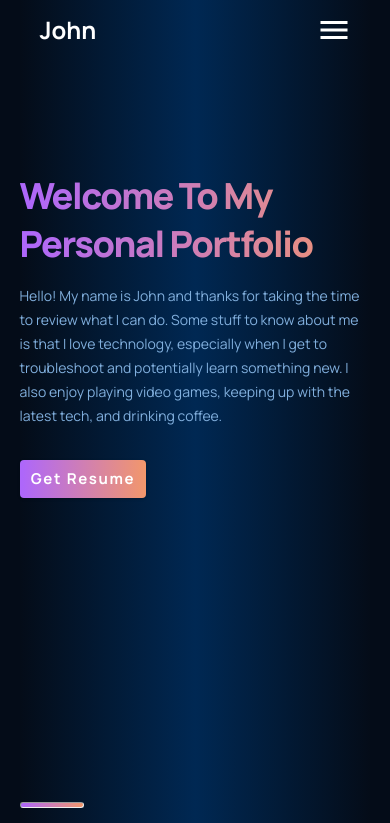
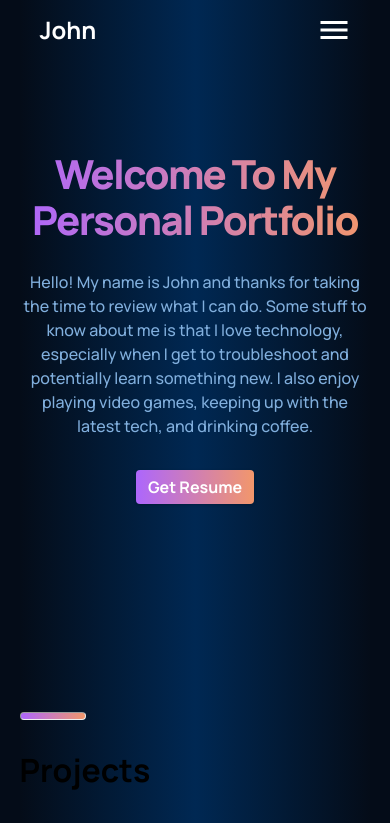
Before and after one commit to almazankaze/almazankaze.github.io, a React (Create React App) app: page / in a window 390 px wide. Shown: the top 823 px of the page. Built offline with nearby package versions, Linux system fonts and the light colour scheme.

Commit message:
updated css for header and added reset css

```diff
--- a/src/App.css
+++ b/src/App.css
@@ -1,30 +1,3 @@
-* {
-  box-sizing: border-box;
-  padding: 0;
-  margin: 0;
-  scroll-behavior: smooth;
-}
-
-body {
-  background: var(--color-bg);
-  color: #fff;
-  font-family: var(--font-family);
-  line-height: 1.5;
-}
-
-a {
-  color: unset;
-  text-decoration: none;
-}
-
-p {
-  color: var(--color-text);
-}
-
-section {
-  padding: 7em 0;
-}
-
 .app {
   width: 90%;
   max-width: 1200px;
@@ -35,12 +8,10 @@ section {
   text-transform: capitalize;
   font-weight: bold;
   background: var(--gradient-text);
-  color: #fff;
-  padding: 0.5em 0.75em;
-
-  letter-spacing: 0.1rem;
+  color: var(--white);
+  padding: 0.5rem 0.75rem;
+  text-decoration: none;
   display: inline-block;
-  transition: all 0.3s linear;
   font-size: 1.125rem;
   border: none;
   outline: none;
@@ -85,10 +56,6 @@ section {
 }
 
 @media screen and (max-width: 650px) {
-  .btn {
-    font-size: 0.938rem;
-  }
-
   .section-title {
     font-size: 2rem;
   }
@@ -97,3 +64,9 @@ section {
     font-size: 0.875rem;
   }
 }
+
+@media screen and (max-width: 490px) {
+  .btn {
+    font-size: 1rem;
+  }
+}
--- a/src/components/navbar/navbar.css
+++ b/src/components/navbar/navbar.css
@@ -5,6 +5,11 @@
   height: 3.75rem;
   padding: 1.25rem;
   color: #fff;
+}
+
+ul li a {
+  color: unset;
+  text-decoration: none;
 }
 
 ul li a:hover {
--- a/src/containers/header/header.css
+++ b/src/containers/header/header.css
@@ -9,27 +9,23 @@
   justify-content: center;
   align-items: flex-start;
   flex-direction: column;
-
   margin-right: 5rem;
 }
 
 .header-content h1 {
   font-weight: 800;
-  font-size: 62px;
-  line-height: 75px;
+  font-size: 3.75rem;
   letter-spacing: -0.04em;
   text-transform: capitalize;
 }
 
 .header-content p {
-  font-weight: 400;
-  font-size: 20px;
+  font-weight: 500;
+  font-size: 1.25rem;
   line-height: 28px;
-
-  margin-top: 1rem;
 }
 
-.header-content a {
+.header-content .btn {
   margin-top: 2rem;
 }
 
@@ -55,36 +51,38 @@
   }
 }
 
-@media screen and (max-width: 650px) {
+@media screen and (max-width: 700px) {
   .header-content h1 {
-    font-size: 48px;
-    line-height: 60px;
+    text-align: center;
   }
 
   .header-content p {
-    font-size: 16px;
+    text-align: center;
+  }
+
+  .header-content .btn {
+    align-self: center;
+  }
+}
+
+@media screen and (max-width: 650px) {
+  .header-content h1 {
+    font-size: 3rem;
+  }
+
+  .header-content p {
+    font-size: 1.125rem;
     line-height: 24px;
   }
 }
 
 @media screen and (max-width: 490px) {
   .header-content h1 {
-    font-size: 36px;
-    line-height: 48px;
+    font-size: 2.5rem;
   }
 
   .header-content p {
-    font-size: 14px;
+    font-size: 1rem;
     line-height: 24px;
   }
 }
-
-@media screen and (max-width: 300px) {
-  .header-content {
-    text-align: center;
-  }
-
-  .header-content a {
-    align-self: center;
-  }
-}
--- a/src/index.css
+++ b/src/index.css
@@ -11,4 +11,34 @@
   --color-blog: #042c54;
   --color-text: #81afdd;
   --color-subtext: #ff8a71;
+  --white: #fff;
+  --gray-100: #f8f9fa;
+  --gray-200: #e9ecef;
+  --gray-300: #dee2e6;
+  --gray-400: #ced4da;
+  --gray-500: #adb5bd;
+  --gray-600: #868e96;
+  --gray-700: #495057;
+  --gray-800: #343a40;
+  --gray-900: #212529;
+  --black: #000;
 }
+
+body {
+  background-color: var(--color-bg);
+  font-family: var(--font-family);
+}
+
+p {
+  color: var(--color-text);
+}
+
+section {
+  padding: 7em 0;
+}
+
+@media screen and (max-width: 700px) {
+  section {
+    padding: 4em 0;
+  }
+}
--- a/src/index.js
+++ b/src/index.js
@@ -2,6 +2,7 @@ import React from "react";
 import ReactDOM from "react-dom/client";
 
 import App from "./App";
+import "./reset.css";
 import "./index.css";
 
 const container = document.getElementById("root");
--- /dev/null
+++ b/src/reset.css
@@ -0,0 +1,87 @@
+*,
+*::before,
+*::after {
+  box-sizing: border-box;
+  padding: 0;
+  margin: 0;
+  scroll-behavior: smooth;
+}
+
+html {
+  line-height: 1.15;
+  -webkit-text-size-adjust: 100%;
+}
+
+body {
+  font-size: 16px;
+}
+
+h1 {
+  font-size: 2em;
+  margin: 0.67em 0;
+}
+
+hr {
+  box-sizing: content-box;
+  height: 0;
+  overflow: visible;
+}
+
+button,
+input,
+textarea {
+  font-family: inherit;
+  font-size: 100%;
+  line-height: 1.15;
+  margin: 0;
+}
+
+button,
+input {
+  overflow: visible;
+}
+
+button {
+  text-transform: none;
+}
+
+button,
+[type="button"],
+[type="reset"],
+[type="submit"] {
+  -webkit-appearance: button;
+}
+
+button::-moz-focus-inner,
+[type="button"]::-moz-focus-inner,
+[type="reset"]::-moz-focus-inner,
+[type="submit"]::-moz-focus-inner {
+  border-style: none;
+  padding: 0;
+}
+
+button:-moz-focusring,
+[type="button"]:-moz-focusring,
+[type="reset"]:-moz-focusring,
+[type="submit"]:-moz-focusring {
+  outline: 1px dotted ButtonText;
+}
+
+[type="number"]::-webkit-inner-spin-button,
+[type="number"]::-webkit-outer-spin-button {
+  height: auto;
+}
+
+[type="search"] {
+  -webkit-appearance: textfield;
+  outline-offset: -2px;
+}
+
+[type="search"]::-webkit-search-decoration {
+  -webkit-appearance: none;
+}
+
+::-webkit-file-upload-button {
+  -webkit-appearance: button;
+  font: inherit;
+}
```
